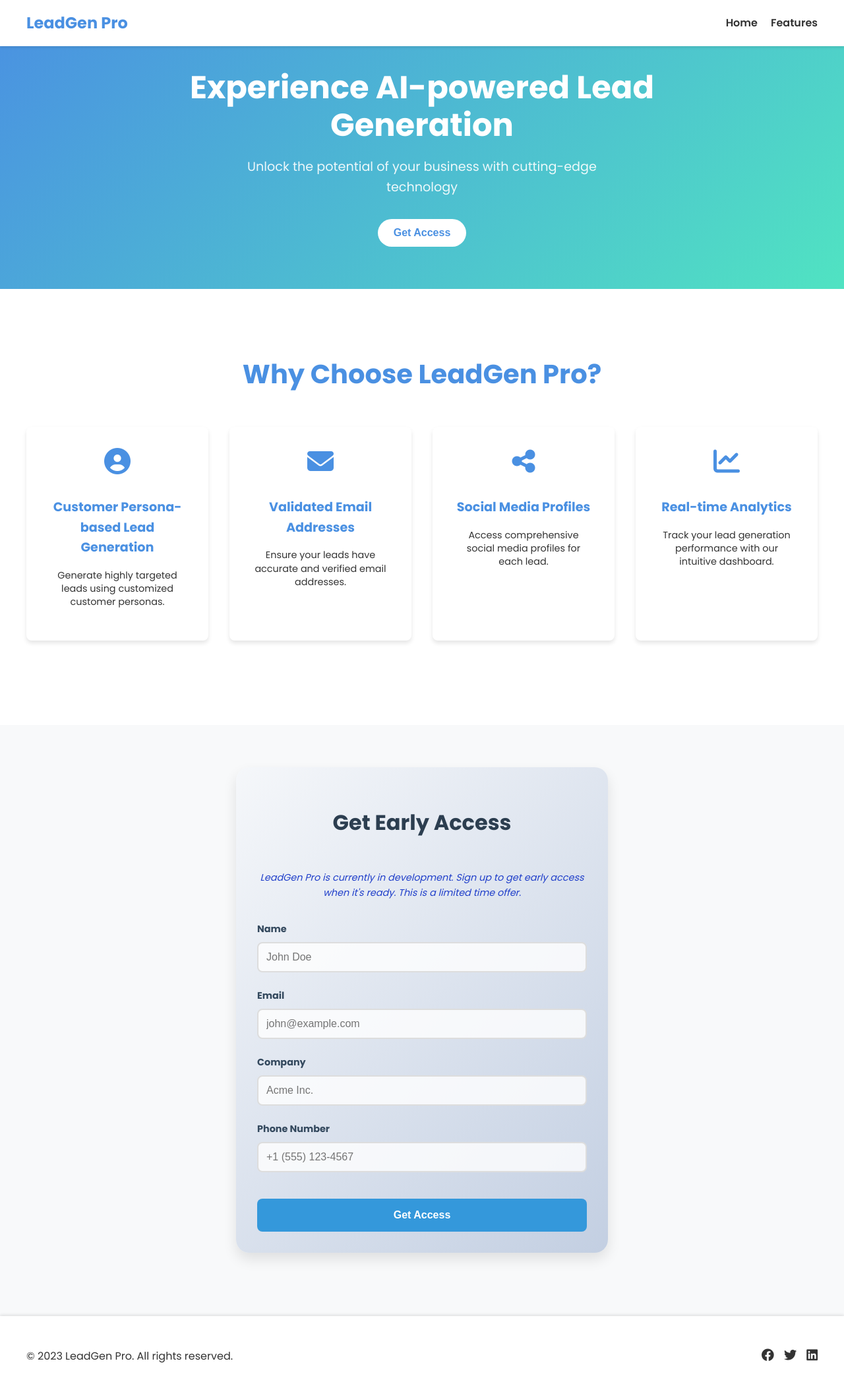
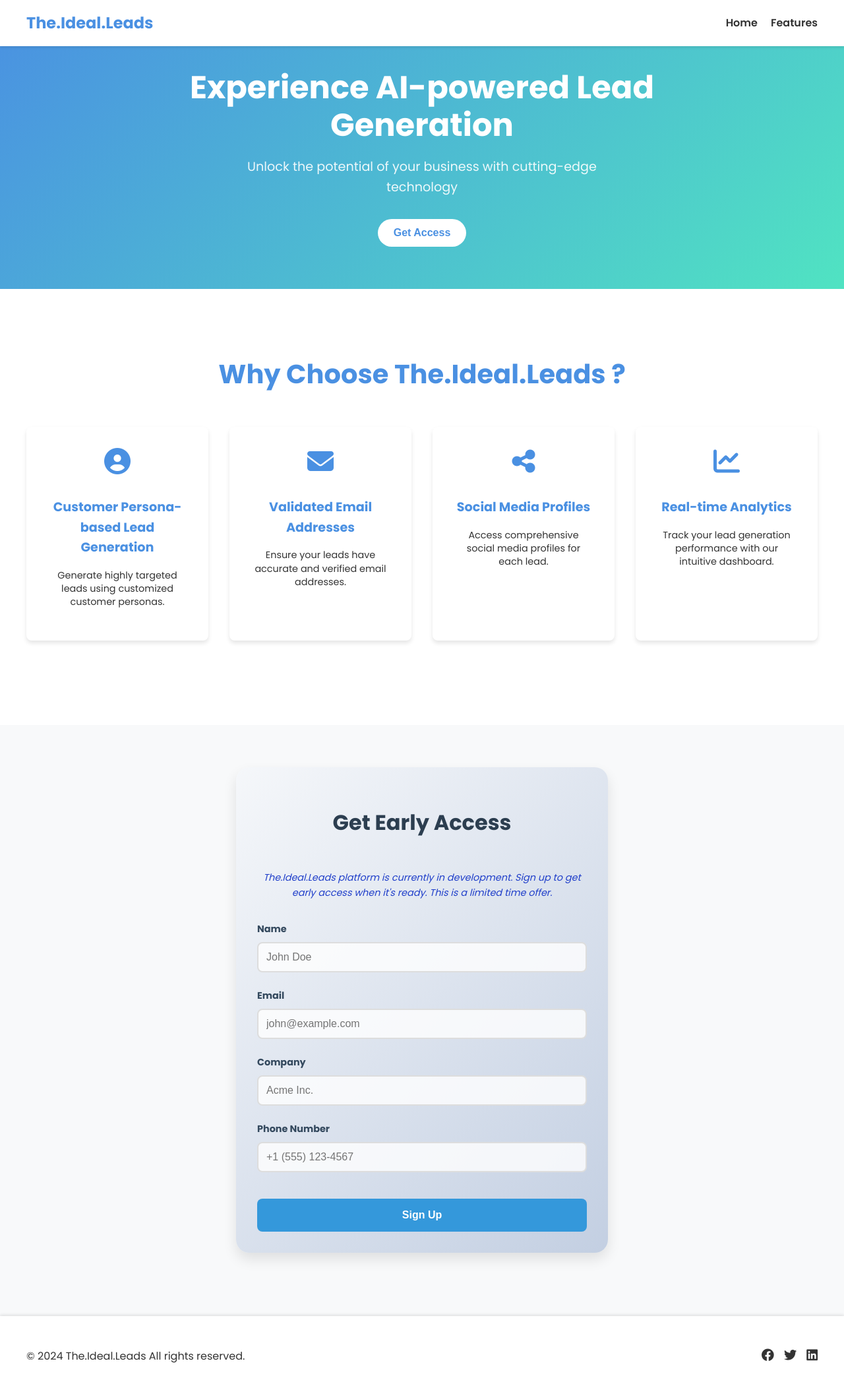
Before and after one commit to RohitSen1235/TheIdealLead, a Vue app in the folder frontend/: page / in a window 1280 px wide. Shown: the top 2104 px of the page at 66% size. Built offline with nearby package versions, Linux system fonts and the light colour scheme.

Commit message:
Changed the Name of the Product to The.Ideal.Leads everywhere

```diff
--- a/frontend/src/App.vue
+++ b/frontend/src/App.vue
@@ -2,7 +2,7 @@
   <div id="app">
     <header>
       <div class="container">
-        <h1>LeadGen Pro</h1>
+        <h1>The.Ideal.Leads</h1>
         <nav>
           <router-link to="/">Home</router-link>
           <router-link to="/features">Features</router-link>
@@ -16,7 +16,7 @@
 
     <footer>
       <div class="container">
-        <p>&copy; 2023 LeadGen Pro. All rights reserved.</p>
+        <p>&copy; 2024 The.Ideal.Leads All rights reserved.</p>
         <div class="social-links">
           <a href="#" aria-label="Facebook"><i class="fab fa-facebook"></i></a>
           <a href="#" aria-label="Twitter"><i class="fab fa-twitter"></i></a>
--- a/frontend/src/components/LeadForm.vue
+++ b/frontend/src/components/LeadForm.vue
@@ -3,8 +3,8 @@
     <form @submit.prevent="submitLead" class="lead-form">
       <h2>Get Early Access</h2>
       <p>
-        LeadGen Pro is currently in development. Sign up to get early access
-        when it's ready. This is a limited time offer.
+        The.Ideal.Leads platform is currently in development. Sign up to get
+        early access when it's ready. This is a limited time offer.
       </p>
       <div class="form-group">
         <label for="name">Name</label>
@@ -47,7 +47,7 @@
         />
       </div>
       <button type="submit" class="cta-button" :disabled="isSubmitting">
-        {{ isSubmitting ? "Submitting..." : "Get Access" }}
+        {{ isSubmitting ? "Submitting..." : "Sign Up" }}
       </button>
     </form>
   </div>
--- a/frontend/src/views/FeaturesView.vue
+++ b/frontend/src/views/FeaturesView.vue
@@ -11,6 +11,7 @@
 
   <section class="feature-details">
     <div class="container">
+      <h2>Features In Detail</h2>
       <div class="feature-item">
         <div class="feature-header">
           <i class="fas fa-user-circle"></i>
@@ -93,7 +94,7 @@ export default {
     return {
       title: "Our Features",
       subtitle:
-        "Discover how LeadGen Pro can revolutionize your lead generation process",
+        "Discover how we can revolutionize your lead generation process",
     };
   },
   methods: {
--- a/frontend/src/views/HomeView.vue
+++ b/frontend/src/views/HomeView.vue
@@ -12,7 +12,7 @@
 
     <section class="features">
       <div class="container">
-        <h2>Why Choose LeadGen Pro?</h2>
+        <h2>Why Choose The.Ideal.Leads ?</h2>
         <div class="feature-grid">
           <div class="feature-item">
             <i class="fas fa-user-circle"></i>
```
